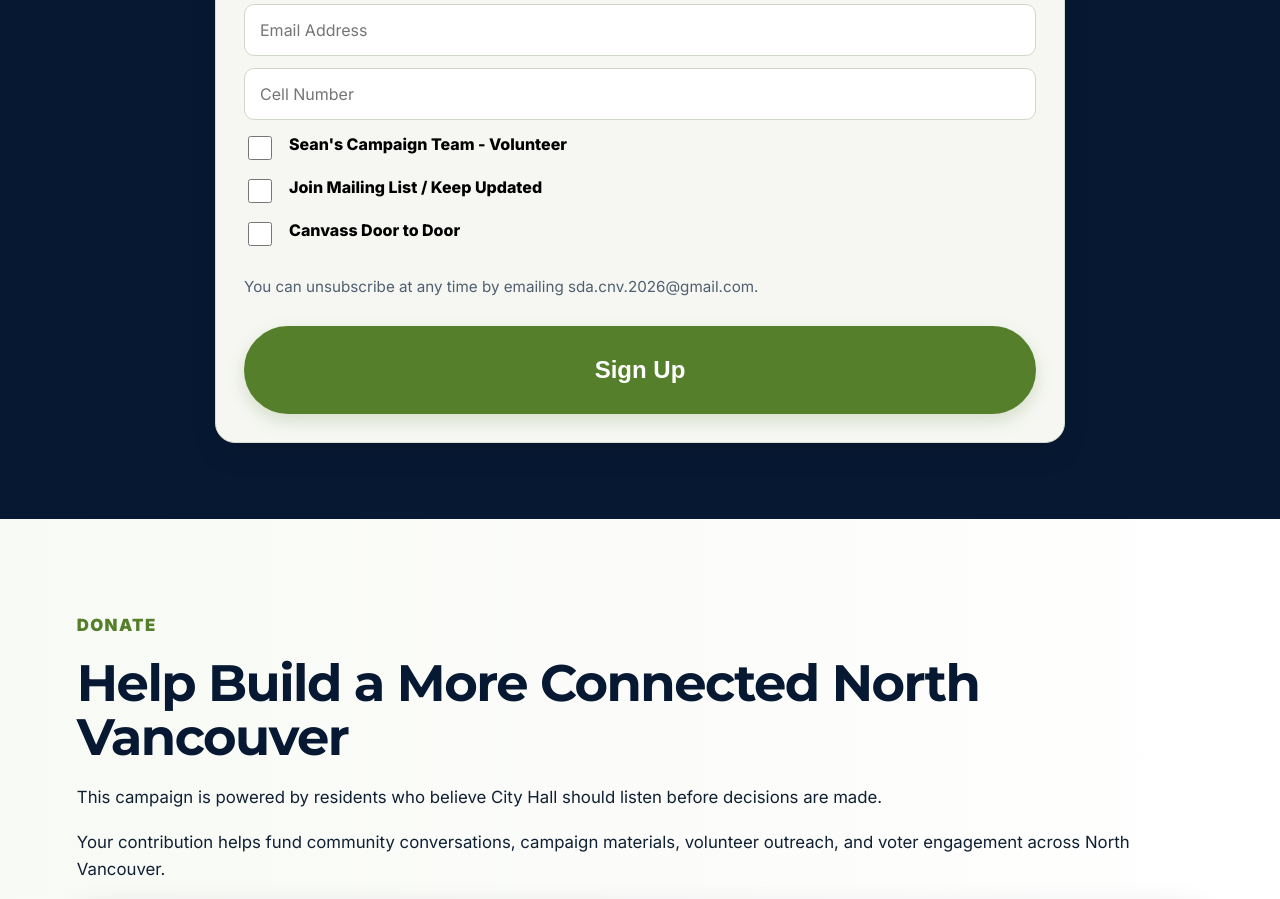
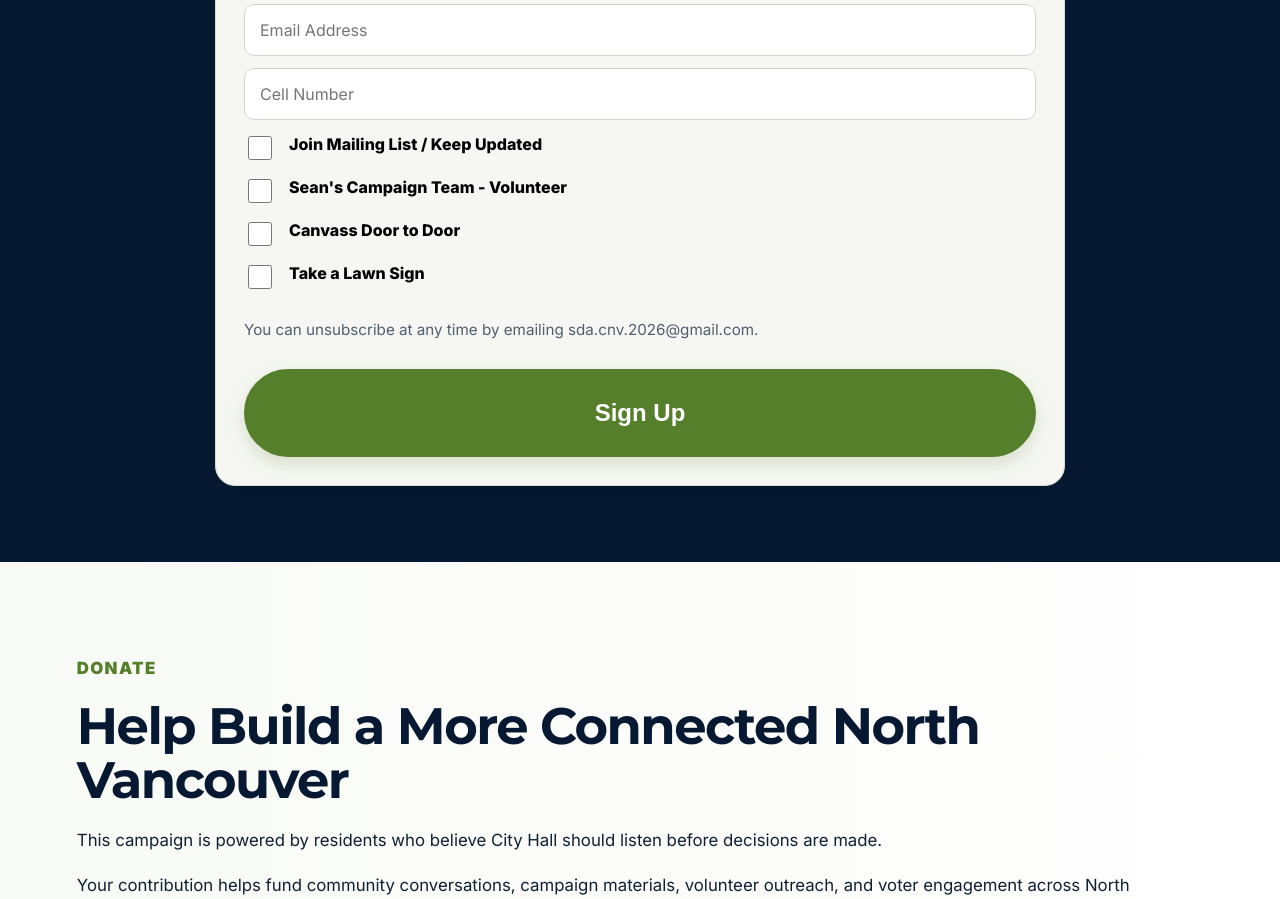
Before and after one commit to irnewlands/seanfornorthvan-site, a React (Vite) app: page / in a window 1280 px wide. Shown: the part 6100-6999 px from the top of the page. Built offline with nearby package versions, Linux system fonts and the light colour scheme.

Commit message:
Update main.jsx

```diff
--- a/src/main.jsx
+++ b/src/main.jsx
@@ -367,20 +367,25 @@ function Volunteer() {
         <input type="email" name="EMAIL" placeholder="Email Address" required />
         <input type="tel" name="PHONE" placeholder="Cell Number" />
 
+                <label className="checkOption">
+          <input type="checkbox" name="group[302520][2]" value="1" />
+          Join Mailing List / Keep Updated
+        </label>
+
         <label className="checkOption">
           <input type="checkbox" name="group[302520][4]" value="1" />
           Sean's Campaign Team - Volunteer
         </label>
 
         <label className="checkOption">
-          <input type="checkbox" name="group[302520][2]" value="1" />
-          Join Mailing List / Keep Updated
+          <input type="checkbox" name="group[302520][1]" value="1" />
+          Canvass Door to Door
         </label>
 
         <label className="checkOption">
-          <input type="checkbox" name="group[302520][1]" value="1" />
-          Canvass Door to Door
-        </label>
+  <input type="checkbox" name="group[302520][16]" value="1" />
+  Take a Lawn Sign
+</label>
 
         <input
           type="text"
```
